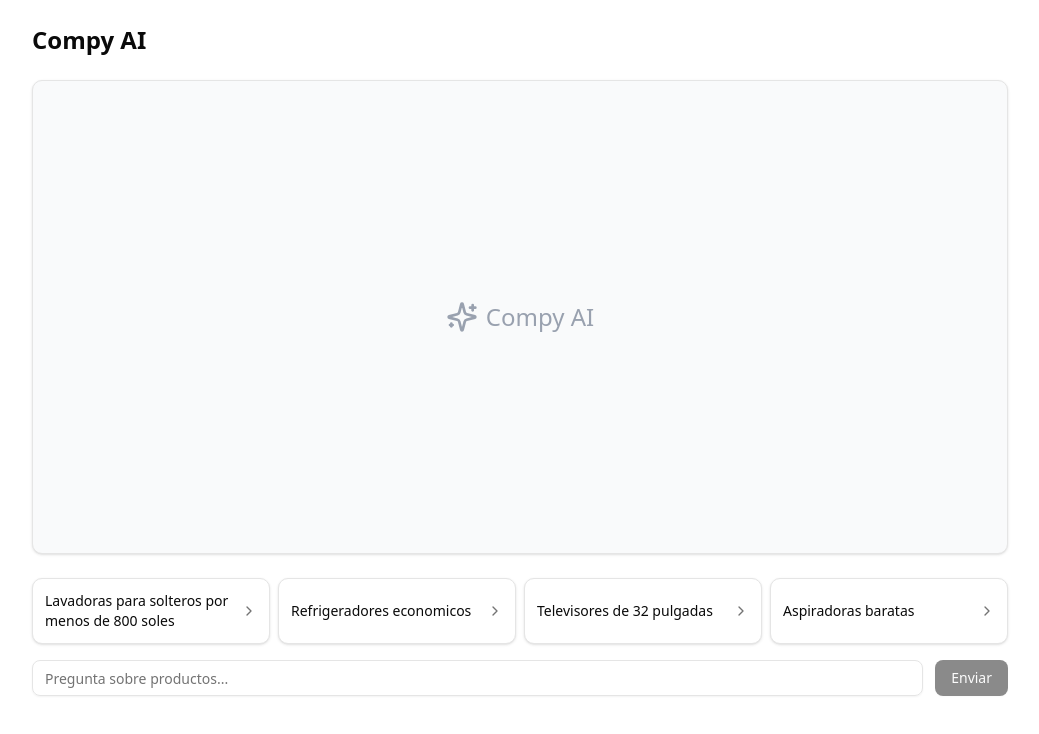
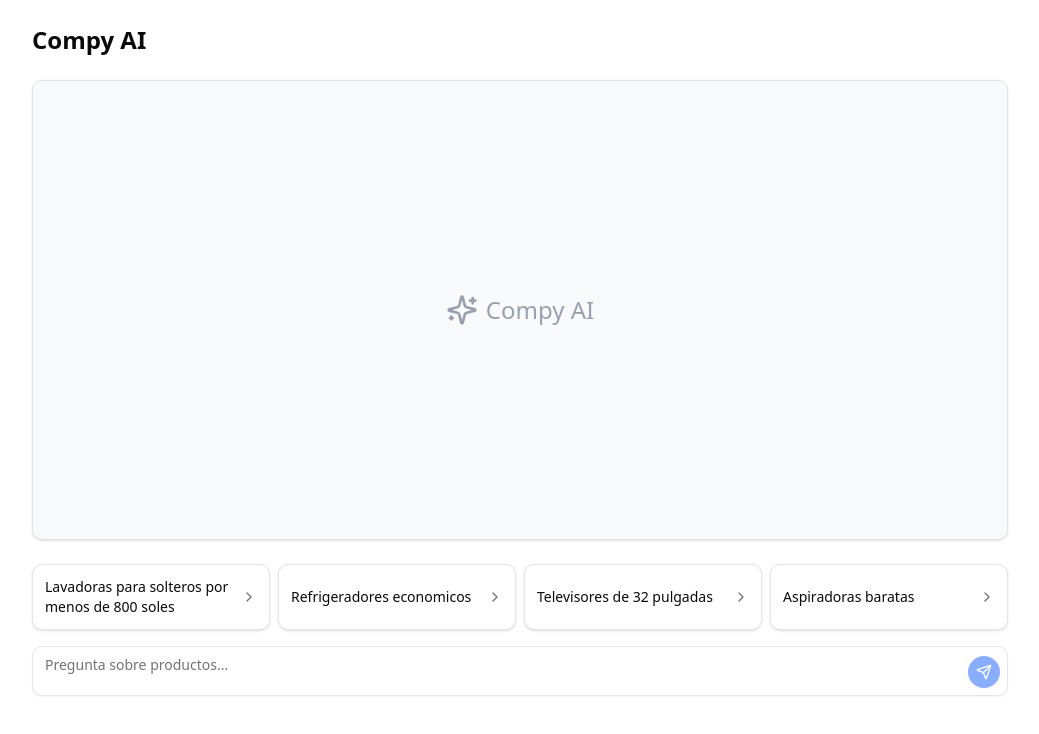
Before and after one commit to compype/compy-ai-backend, a Next.js app: page / in a window 1280 px wide. Shown: the top 734 px of the page, without its empty margins (120-1159 px from the left). Built offline with nearby package versions, Linux system fonts and the light colour scheme.

Commit message:
feat: stop generation button

```diff
--- a/src/app/page.tsx
+++ b/src/app/page.tsx
@@ -1,10 +1,16 @@
 "use client";
 
 import { Button } from "@/components/ui/button";
-import { Input } from "@/components/ui/input";
+import { Textarea } from "@/components/ui/textarea";
 import { useChat } from "@ai-sdk/react";
 import type { Message as UIMessage } from "@ai-sdk/react";
-import { ChevronRight, ExternalLink, Sparkles } from "lucide-react";
+import {
+	ChevronRight,
+	ExternalLink,
+	Send,
+	Sparkles,
+	Square,
+} from "lucide-react";
 import ReactMarkdown from "react-markdown";
 import type { Components } from "react-markdown";
 import rehypeRaw from "rehype-raw";
@@ -60,7 +66,8 @@ function Suggestion({ text, onClick }: SuggestionProps) {
 }
 
 export default function ChatPage() {
-	const { messages, input, handleInputChange, handleSubmit, status } = useChat({
+	const { messages, input, handleInputChange, handleSubmit, status, stop } =
+		useChat({
 			maxSteps: 3, // Allow multi-step tool calls
 		});
 
@@ -227,19 +234,41 @@ export default function ChatPage() {
 					</div>
 				)}
 
-				<form onSubmit={handleSubmit} className="flex gap-3">
-					<Input
+				<form onSubmit={handleSubmit} className="relative">
+					<Textarea
 						value={input}
 						onChange={handleInputChange}
 						placeholder="Pregunta sobre productos..."
-						className="flex-1"
+						className="max-h-[120px] min-h-[50px] flex-1 resize-none rounded-lg pr-12"
+						onKeyDown={(e) => {
+							if (e.key === "Enter" && !e.shiftKey) {
+								e.preventDefault();
+								handleSubmit(e as unknown as React.FormEvent);
+							}
+						}}
 					/>
+					<div className="absolute right-2 bottom-2">
+						{status === "streaming" ? (
+							<Button
+								type="button"
+								size="icon"
+								variant="ghost"
+								onClick={stop}
+								className="h-8 w-8 rounded-full bg-red-100 text-red-600 hover:bg-red-200"
+							>
+								<Square className="h-4 w-4" />
+							</Button>
+						) : (
 							<Button
 								type="submit"
-						disabled={status === "streaming" || !input.trim()}
+								size="icon"
+								disabled={!input.trim()}
+								className="h-8 w-8 rounded-full bg-blue-600 text-white hover:bg-blue-700"
 							>
-						Enviar
+								<Send className="h-4 w-4" />
 							</Button>
+						)}
+					</div>
 				</form>
 			</div>
 		</div>
```
Lines whose indentation alone changed are shown as unchanged.
